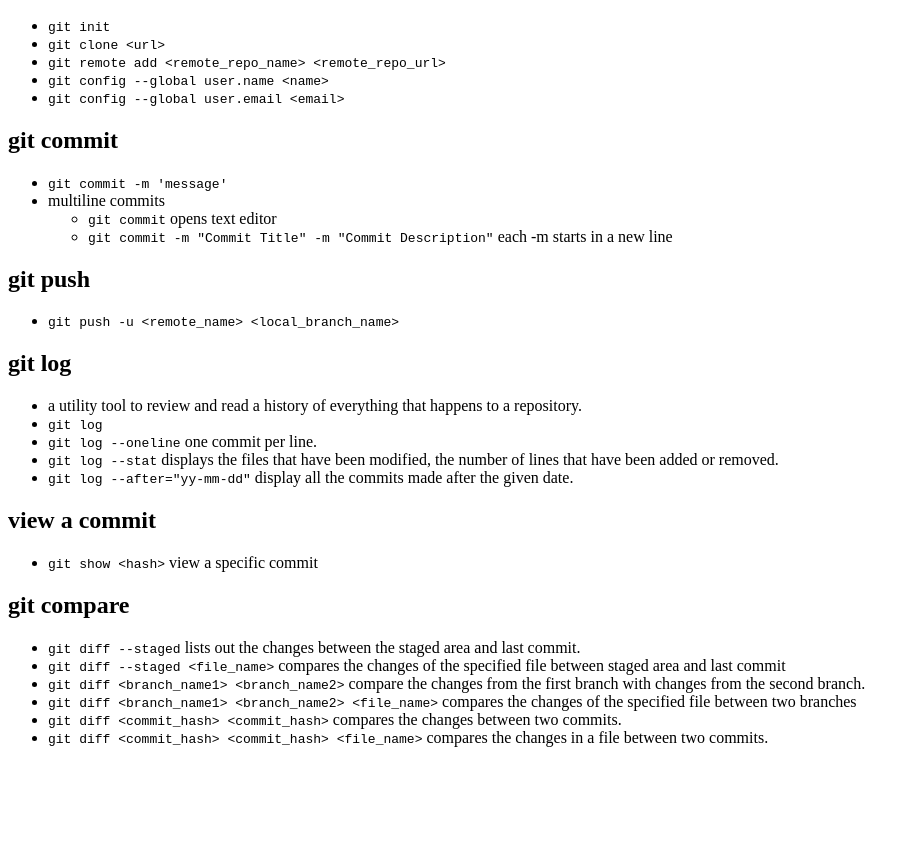
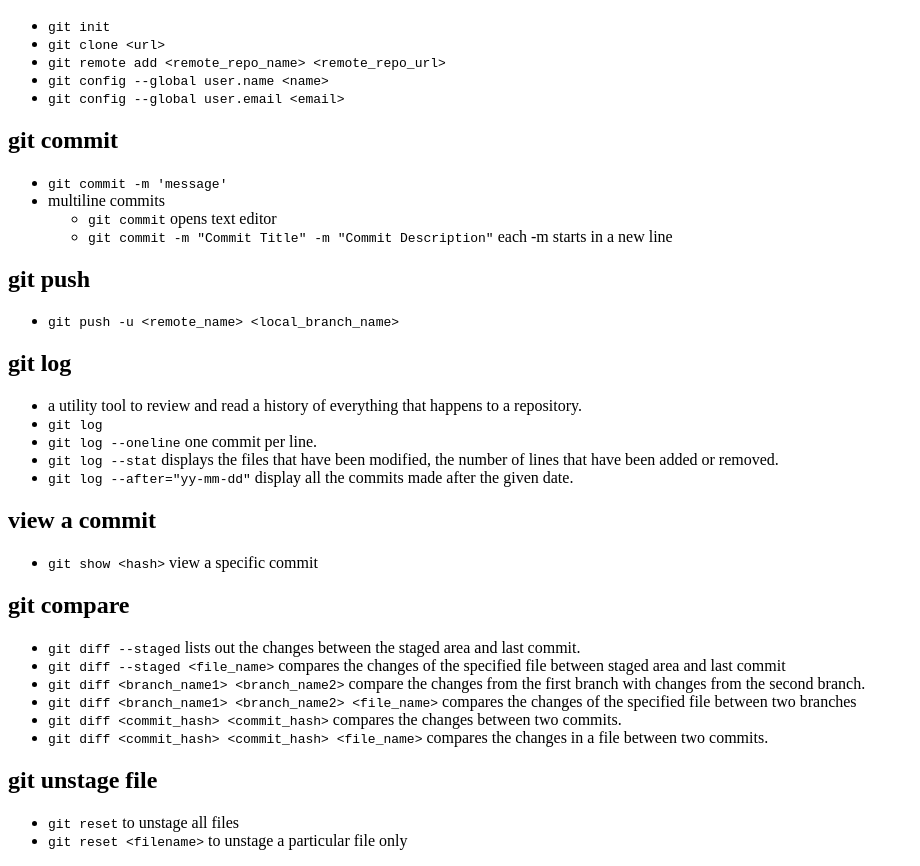
Before and after one commit to asifmohd7608/Tasks, a plain HTML site: page git/index.html in a window 1280 px wide. Shown: the part 110-976 px from the top of the page, without its empty margins (0-920 px from the left). Before the commit the page ends 873 px from the top, so only its background shows below. Drawn offline with Linux system fonts and the light colour scheme.

Commit message:
checking git amend git commit --amend success

```diff
--- a/git/index.html
+++ b/git/index.html
@@ -95,5 +95,13 @@
         compares the changes in a file between two commits.
       </li>
     </ul>
+    <h2>git unstage file</h2>
+    <ul>
+      <li><code>git reset</code> to unstage all files</li>
+      <li>
+        <code>git reset &lt;filename&gt;</code> to unstage a particular file
+        only
+      </li>
+    </ul>
   </body>
 </html>
```
